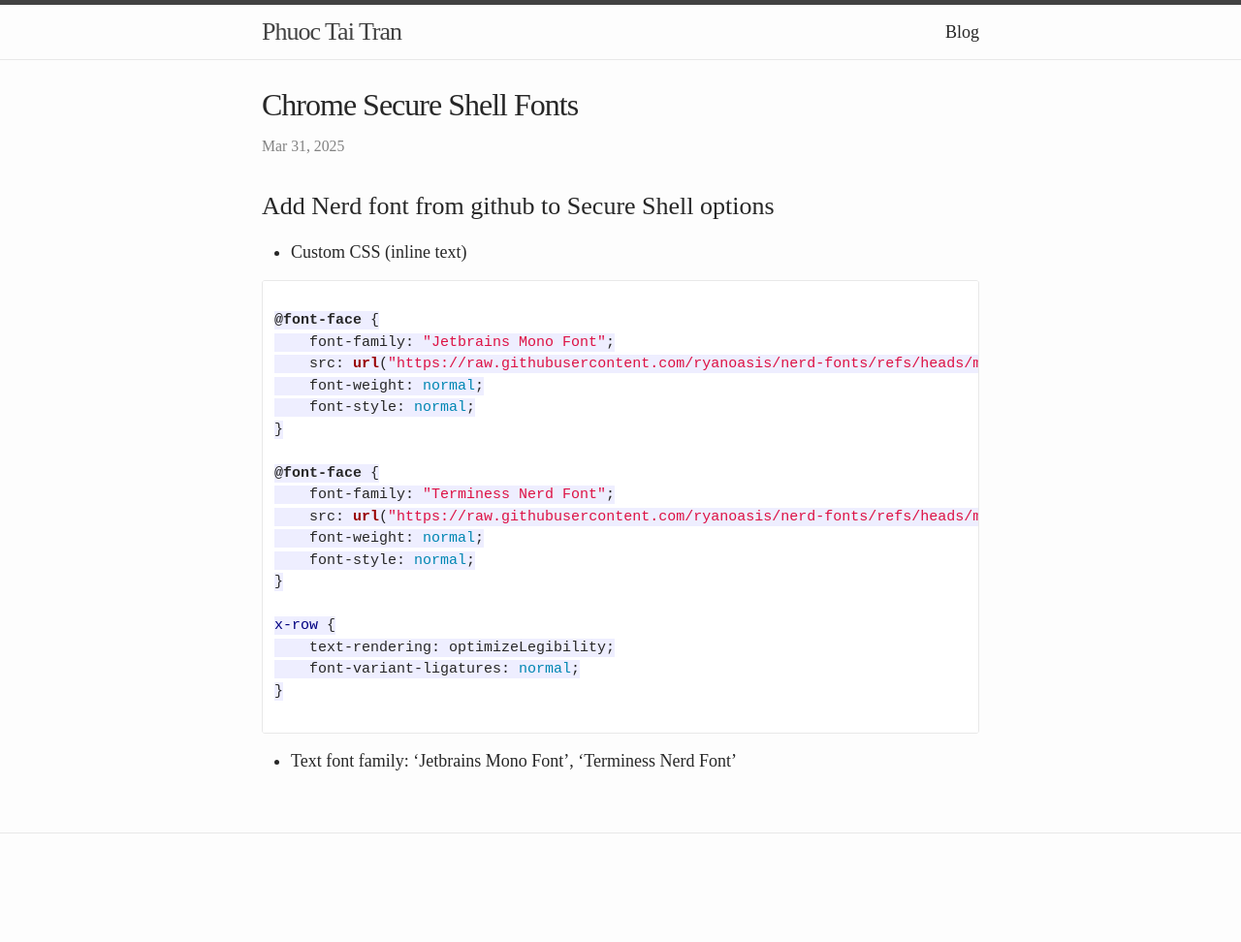
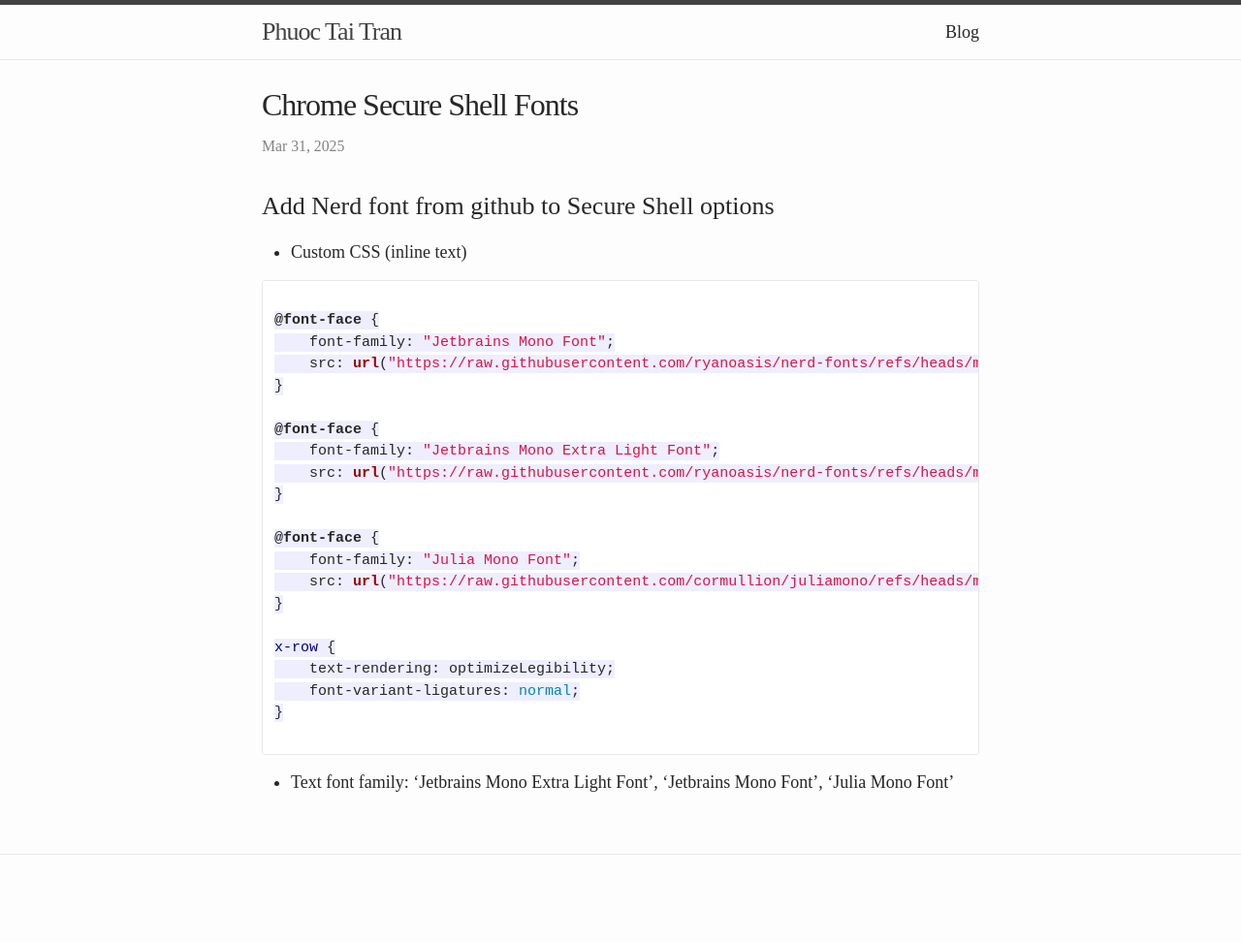
Before and after one commit to jkoz/jkoz.github.io, a Jekyll site: the page built from _posts/2025-03-31-chrome-secure-shell-fonts.md, in a window 1280 px wide. Shown: the whole page at 97% size. Built offline with Jekyll 4.4.1, drawn with Linux system fonts in a browser that asks for light colours; some web fonts are replaced; before the commit the page ends 950 px from its top, so only the background shows below that.

Commit message:
try jet brain mono

````diff
--- a/_posts/2025-03-31-chrome-secure-shell-fonts.md
+++ b/_posts/2025-03-31-chrome-secure-shell-fonts.md
@@ -14,15 +14,16 @@ categories:
 @font-face {
     font-family: "Jetbrains Mono Font";
     src: url("https://raw.githubusercontent.com/ryanoasis/nerd-fonts/refs/heads/master/patched-fonts/JetBrainsMono/NoLigatures/Regular/JetBrainsMonoNLNerdFontMono-Regular.ttf");
-    font-weight: normal;
-    font-style: normal;
 }
 
 @font-face {
-    font-family: "Terminess Nerd Font";
-    src: url("https://raw.githubusercontent.com/ryanoasis/nerd-fonts/refs/heads/master/patched-fonts/Terminus/TerminessNerdFont-Regular.ttf");
-    font-weight: normal;
-    font-style: normal;
+    font-family: "Jetbrains Mono Extra Light Font";
+    src: url("https://raw.githubusercontent.com/ryanoasis/nerd-fonts/refs/heads/master/patched-fonts/JetBrainsMono/NoLigatures/ExtraLight/JetBrainsMonoNLNerdFontMono-ExtraLight.ttf");
+}
+
+@font-face {
+    font-family: "Julia Mono Font";
+    src: url("https://raw.githubusercontent.com/cormullion/juliamono/refs/heads/master/JuliaMono-Regular.ttf");
 }
 
 x-row {
@@ -32,4 +33,4 @@ x-row {
 
 ```
 
-- Text font family: 'Jetbrains Mono Font', 'Terminess Nerd Font'
+- Text font family:  'Jetbrains Mono Extra Light Font', 'Jetbrains Mono Font', 'Julia Mono Font'
````
